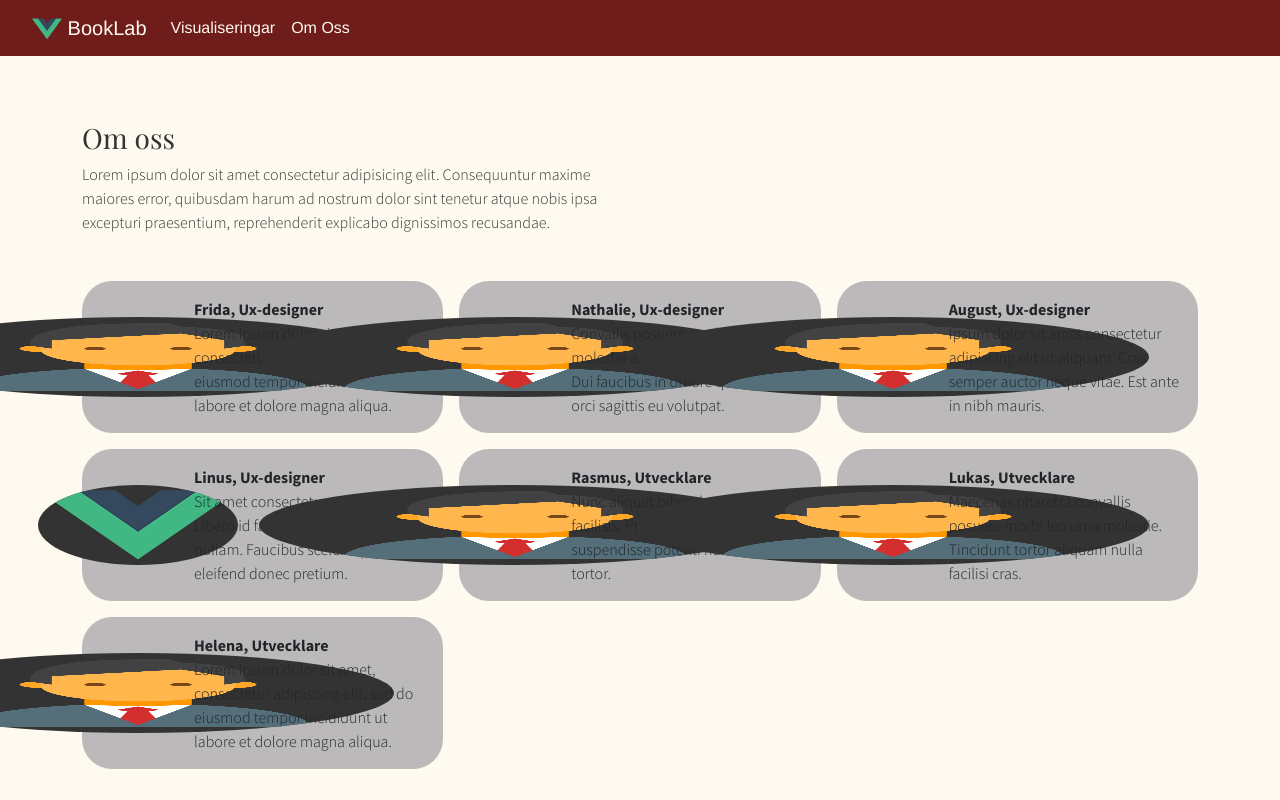
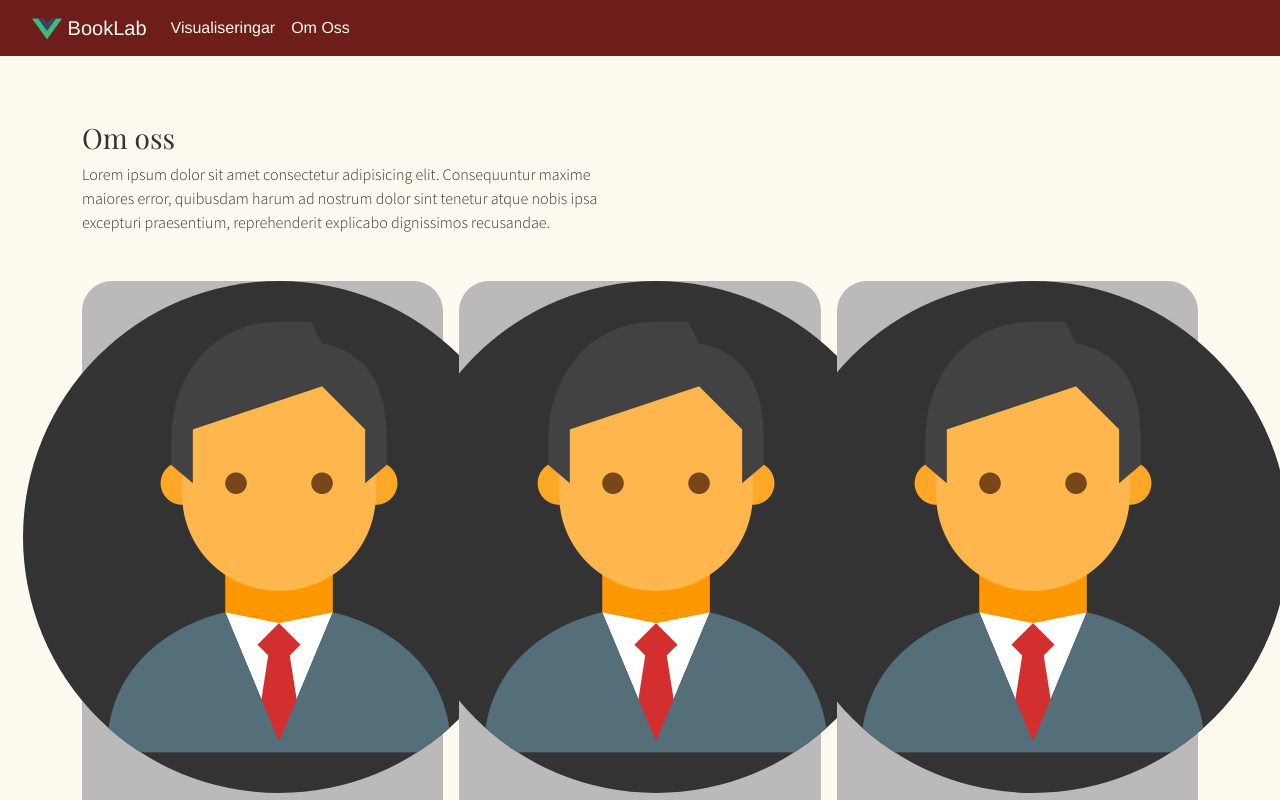
Before and after one commit to Rasber23/operation-ux, a Vue app: page /#/about in a window 1280 px wide. Shown: the top 800 px of the page. Built offline with nearby package versions, Linux system fonts and the light colour scheme.

Commit message:
<fix> width and height auto about card image

```diff
--- a/src/components/AboutCard.vue
+++ b/src/components/AboutCard.vue
@@ -32,7 +32,7 @@ export default {
 
 .image {
   margin-left: 1em;
-  max-height: 80px;
-  max-width: 80px;
+  height: auto;
+  width: auto;
 }
 </style>
```
